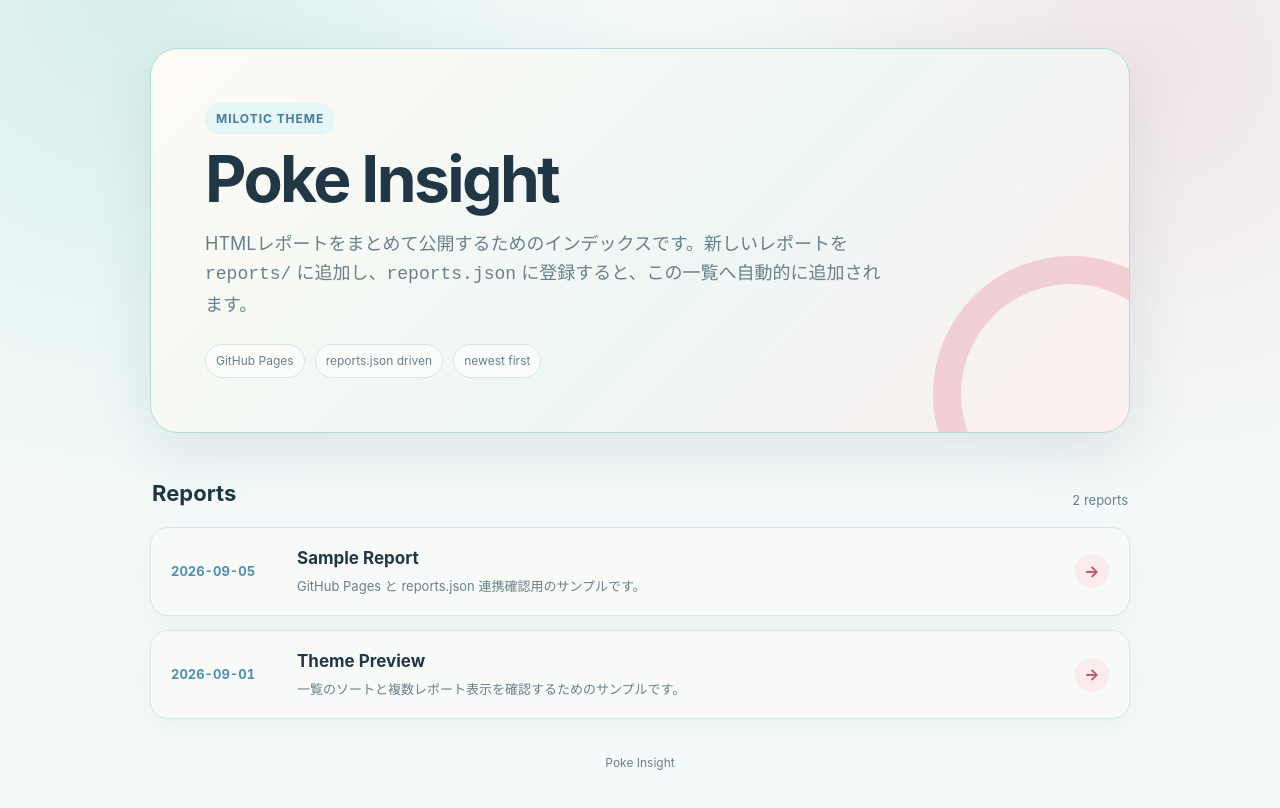
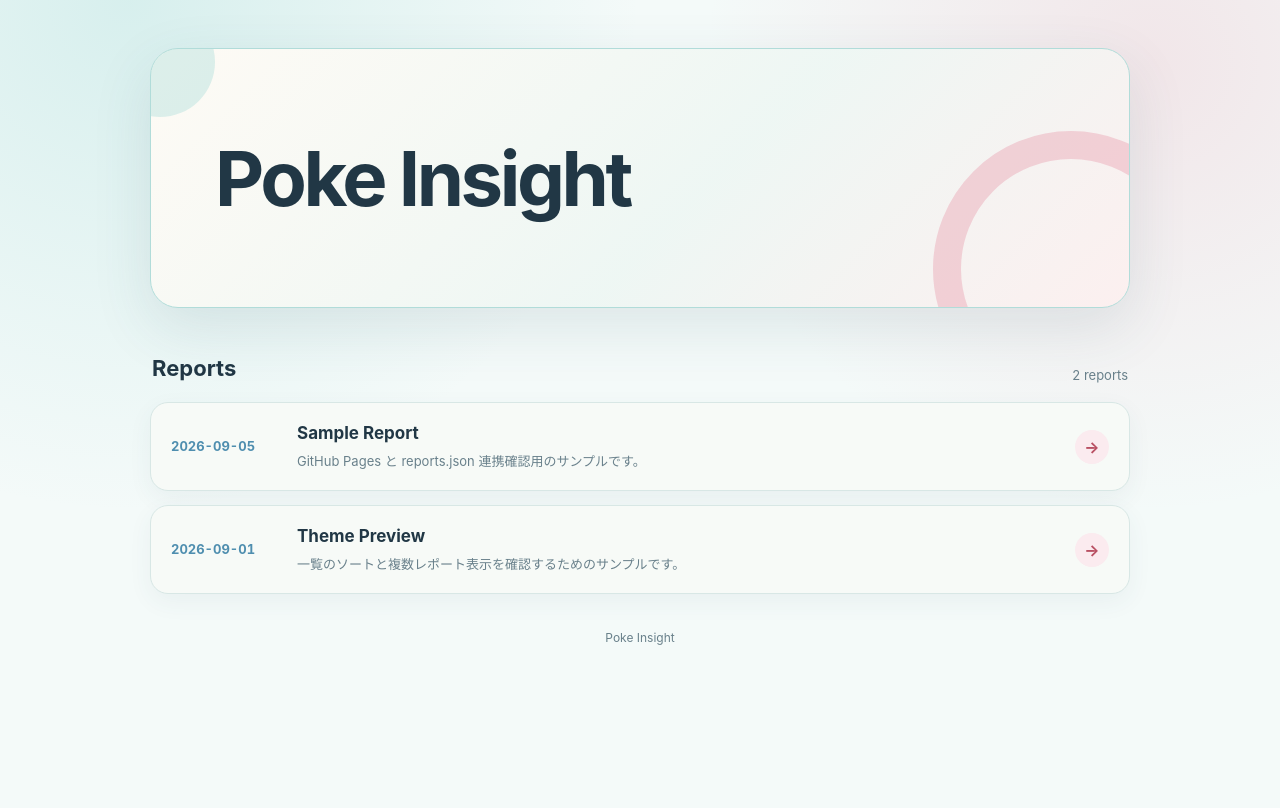
Before and after one commit to Futa0104/poke-insight, a plain HTML site: page index.html in a window 1280 px wide. Drawn offline with Linux system fonts and the light colour scheme.

Commit message:
Simplify public Poke Insight landing page

```diff
--- a/index.html
+++ b/index.html
@@ -3,11 +3,10 @@
 <head>
   <meta charset="utf-8">
   <meta name="viewport" content="width=device-width, initial-scale=1">
-  <meta name="description" content="Poke Insight report index">
+  <meta name="description" content="Poke Insight">
   <title>Poke Insight</title>
   <style>
     :root {
-      /* Milotic-inspired fallback palette. reports.json can override these. */
       --primary: #72c9c5;
       --secondary: #e58ca0;
       --accent: #4f8eaf;
@@ -46,7 +45,10 @@
     .hero {
       position: relative;
       overflow: hidden;
-      padding: clamp(28px, 6vw, 54px);
+      min-height: 260px;
+      display: flex;
+      align-items: center;
+      padding: clamp(32px, 7vw, 64px);
       border: 1px solid color-mix(in srgb, var(--primary) 38%, var(--border));
       border-radius: 28px;
       background: linear-gradient(135deg,
@@ -56,60 +58,37 @@
       box-shadow: 0 20px 60px var(--shadow);
     }
 
+    .hero::before,
     .hero::after {
       content: "";
       position: absolute;
+      border-radius: 50%;
+      pointer-events: none;
+    }
+
+    .hero::before {
+      width: 110px;
+      height: 110px;
+      left: -46px;
+      top: -42px;
+      background: color-mix(in srgb, var(--primary) 24%, transparent);
+    }
+
+    .hero::after {
       width: 220px;
       height: 220px;
       right: -80px;
       bottom: -100px;
       border: 28px solid color-mix(in srgb, var(--secondary) 35%, transparent);
-      border-radius: 50%;
-    }
-
-    .eyebrow {
-      display: inline-flex;
-      align-items: center;
-      gap: 8px;
-      margin-bottom: 12px;
-      padding: 6px 11px;
-      border-radius: 999px;
-      background: color-mix(in srgb, var(--primary) 18%, white);
-      color: color-mix(in srgb, var(--accent) 82%, var(--text));
-      font-size: 12px;
-      font-weight: 700;
-      letter-spacing: .08em;
-      text-transform: uppercase;
     }
 
     h1 {
+      position: relative;
+      z-index: 1;
       margin: 0;
-      font-size: clamp(34px, 7vw, 64px);
-      line-height: 1;
-      letter-spacing: -.04em;
-    }
-
-    .lead {
-      max-width: 680px;
-      margin: 18px 0 0;
-      color: var(--muted);
-      font-size: clamp(15px, 2vw, 18px);
-    }
-
-    .meta-row {
-      display: flex;
-      flex-wrap: wrap;
-      gap: 10px;
-      margin-top: 24px;
-    }
-
-    .chip {
-      padding: 6px 10px;
-      border: 1px solid var(--border);
-      border-radius: 999px;
-      background: rgba(255,255,255,.62);
-      color: var(--muted);
-      font-size: 12px;
+      font-size: clamp(42px, 8vw, 76px);
+      line-height: .96;
+      letter-spacing: -.045em;
     }
 
     .section-head {
@@ -202,9 +181,21 @@
     }
 
     @media (max-width: 680px) {
-      .shell { width: min(100% - 22px, 980px); padding-top: 18px; }
-      .hero { border-radius: 22px; }
-      .report-card { grid-template-columns: 1fr auto; gap: 8px 12px; }
+      .shell {
+        width: min(100% - 22px, 980px);
+        padding-top: 18px;
+      }
+
+      .hero {
+        min-height: 190px;
+        border-radius: 22px;
+      }
+
+      .report-card {
+        grid-template-columns: 1fr auto;
+        gap: 8px 12px;
+      }
+
       .date { grid-column: 1 / -1; }
       .description { display: none; }
     }
@@ -213,14 +204,7 @@
 <body>
   <main class="shell">
     <header class="hero">
-      <div class="eyebrow" id="theme-name">Milotic theme</div>
       <h1>Poke Insight</h1>
-      <p class="lead">HTMLレポートをまとめて公開するためのインデックスです。新しいレポートを <code>reports/</code> に追加し、<code>reports.json</code> に登録すると、この一覧へ自動的に追加されます。</p>
-      <div class="meta-row">
-        <span class="chip">GitHub Pages</span>
-        <span class="chip">reports.json driven</span>
-        <span class="chip">newest first</span>
-      </div>
     </header>
 
     <div class="section-head">
@@ -239,7 +223,6 @@
     const root = document.documentElement;
     const reportsElement = document.querySelector('#reports');
     const countElement = document.querySelector('#report-count');
-    const themeNameElement = document.querySelector('#theme-name');
 
     function applyTheme(theme = {}) {
       const colors = theme.colors || {};
@@ -250,10 +233,6 @@
           root.style.setProperty(`--${name}`, colors[name]);
         }
       });
-
-      if (theme.name) {
-        themeNameElement.textContent = `${theme.name} theme`;
-      }
     }
 
     function renderReports(reports = []) {
```
